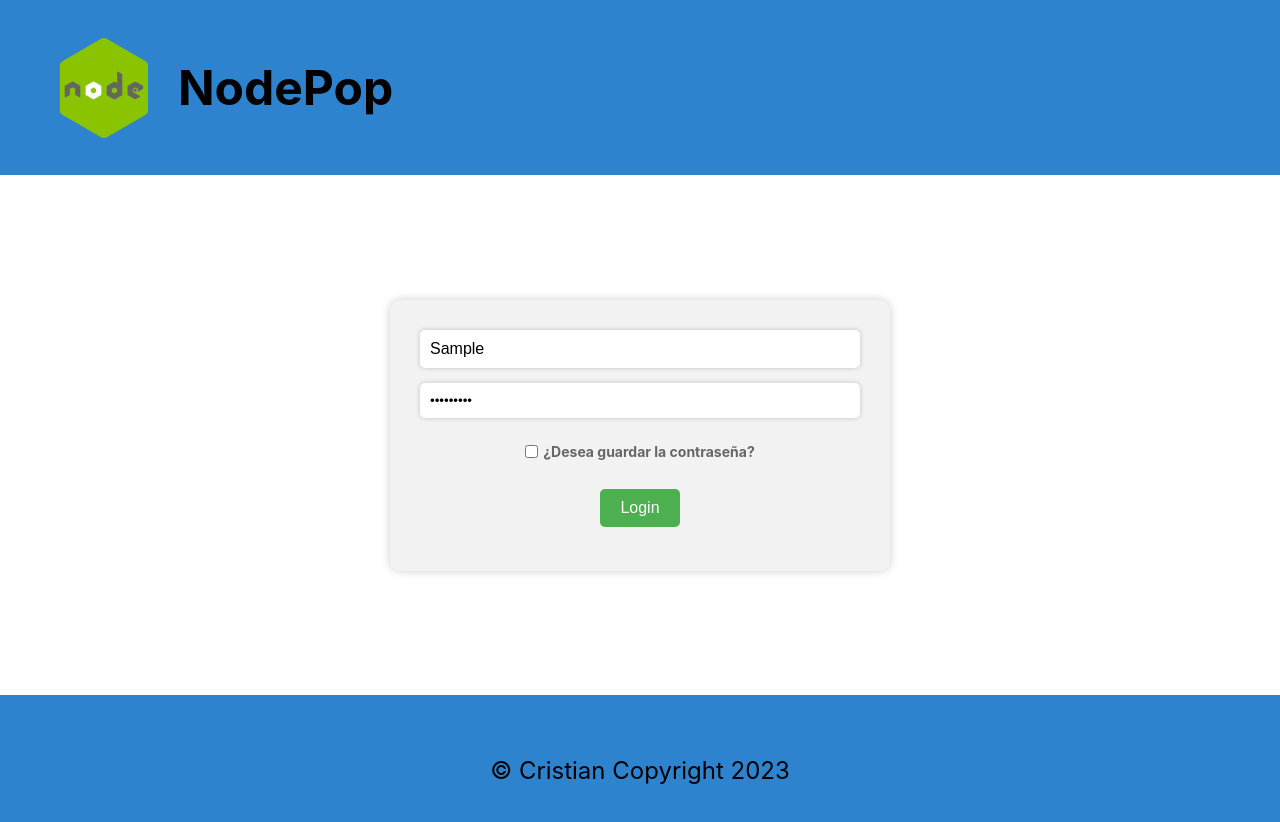
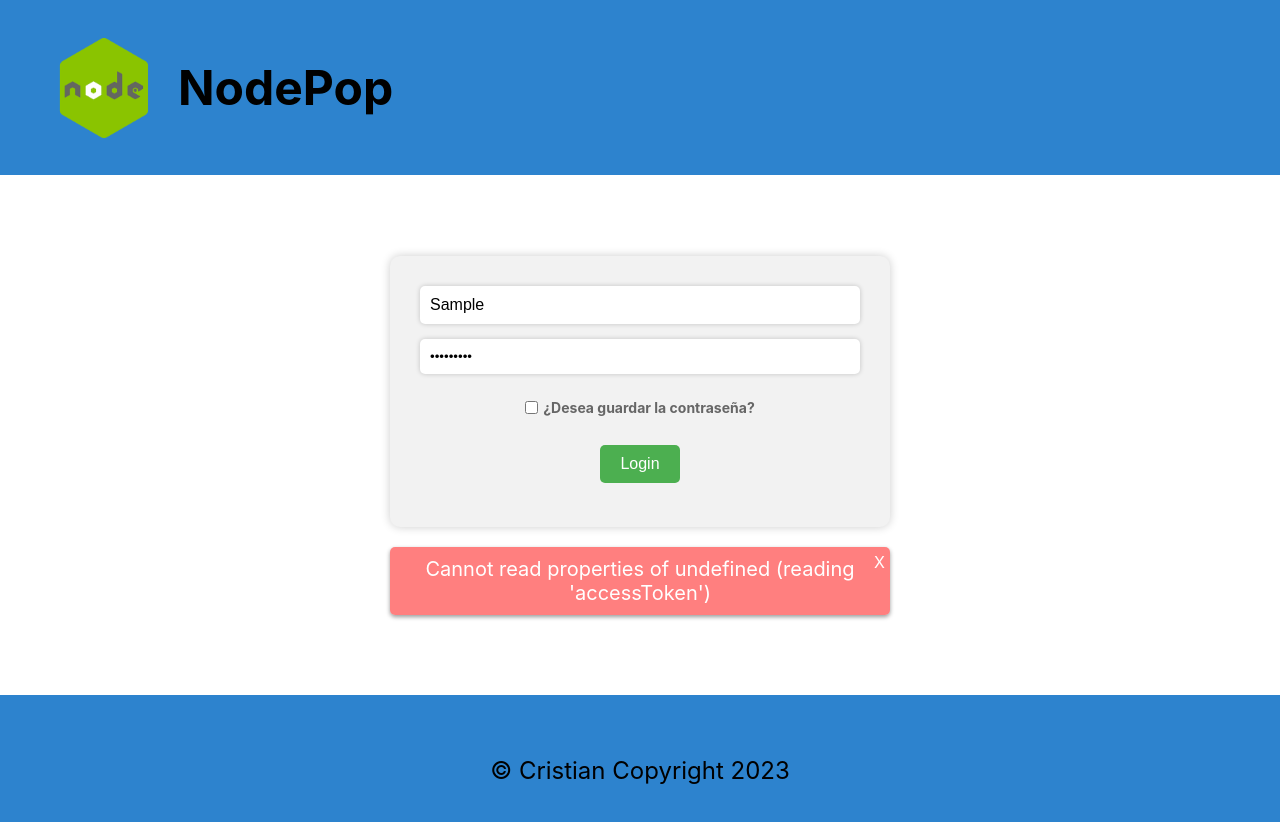
Before and after one commit to cristianchantada/proyecto-nodepop-react, a React (Create React App) app: page /login in a window 1280 px wide. Both pictures are taken after typing "Sample", "Sample123" into the empty fields and a click on the button "Login". Shown: the top 822 px of the page. Built offline with nearby package versions, Linux system fonts and the light colour scheme; no server answers.

Commit message:
Agrego control de error en el login del usuario para que se le informe del error que ha cometido; se estila con Chat GPT

```diff
--- a/src/api/client.js
+++ b/src/api/client.js
@@ -4,7 +4,18 @@ export const client = axios.create({
   baseURL: process.env.REACT_APP_BASE_API_URL,
 });
 
-client.interceptors.response.use((response) => response.data);
+client.interceptors.response.use(
+  response => response.data,
+  error => {
+    if(error.response){
+      return Promise.reject({
+        message: error.response.statusText,
+        ...error.response,
+        ...error.response.data
+      });
+    }
+  }
+);
 
 export const setRequestHeaders = (token) =>
   (client.defaults.headers.common["Authorization"] = `Bearer ${token}`);
--- a/src/components/auth/LoginPage.jsx
+++ b/src/components/auth/LoginPage.jsx
@@ -2,13 +2,22 @@ import { userLogin } from "../../api/service";
 import Layout from "../common/Layout";
 import { useLocation, useNavigate } from "react-router-dom";
 import "../../styles/LoginPage.css";
+import { useState } from "react";
 
 function LoginPage({ handleLogin }) {
   const navigate = useNavigate();
   const location = useLocation();
 
-  const handleSubmit = (event) => {
+  const [error, setError] = useState(null);
+
+  const resetError = () => {
+    setError(null);
+  };
+
+  const handleSubmit = async (event) => {
     event.preventDefault();
+
+    resetError();
 
     const credentials = {
       email: event.target.username.value,
@@ -17,12 +26,14 @@ function LoginPage({ handleLogin }) {
 
     const checked = event.target.checkbox.checked;
 
-    userLogin(credentials, checked).then(() => {
-      handleLogin();
-
-      const to = location.state?.from?.pathname || '/';
-      navigate(to);
-    });
+    try{
+      await userLogin(credentials, checked);
+        handleLogin();
+        const to = location.state?.from?.pathname || '/';
+        navigate(to);
+    } catch(error){
+      setError(error);
+    }
   };
 
   return (
@@ -37,6 +48,9 @@ function LoginPage({ handleLogin }) {
           </label>
           <button type="submit">Login</button>
         </form>
+        {error && (
+          <p>{error.message}<span onClick={resetError} class="delete-icon">X</span></p>
+        )}
       </div>
     </Layout>
   );
--- a/src/styles/LoginPage.css
+++ b/src/styles/LoginPage.css
@@ -54,3 +54,33 @@
 #loginForm button[type="submit"]:hover {
   background-color: #3e8e41;
 }
+
+.container.login p {
+  position: relative;
+  color: #ffffff;
+  font-size: 20px;
+  margin-top: 20px;
+  text-align: center;
+  width: 100%;
+  max-width: 500px;
+  background-color: rgba(255, 0, 0, 0.5);
+  padding: 10px;
+  border-radius: 5px;
+  box-shadow: 0 2px 4px rgba(0, 0, 0, 0.4);
+  overflow: hidden;
+}
+
+.container.login p .delete-icon {
+  position: absolute;
+  top: 5px;
+  right: 5px;
+  color: #ffffff;
+  font-size: 16px;
+  cursor: pointer;
+}
+
+@media screen and (max-width: 500px) {
+  .container.login p {
+    width: calc(100% - 40px);
+  }
+}
```
Also changed, not shown: 1 other file (tests, documents, lock files or other folders).
